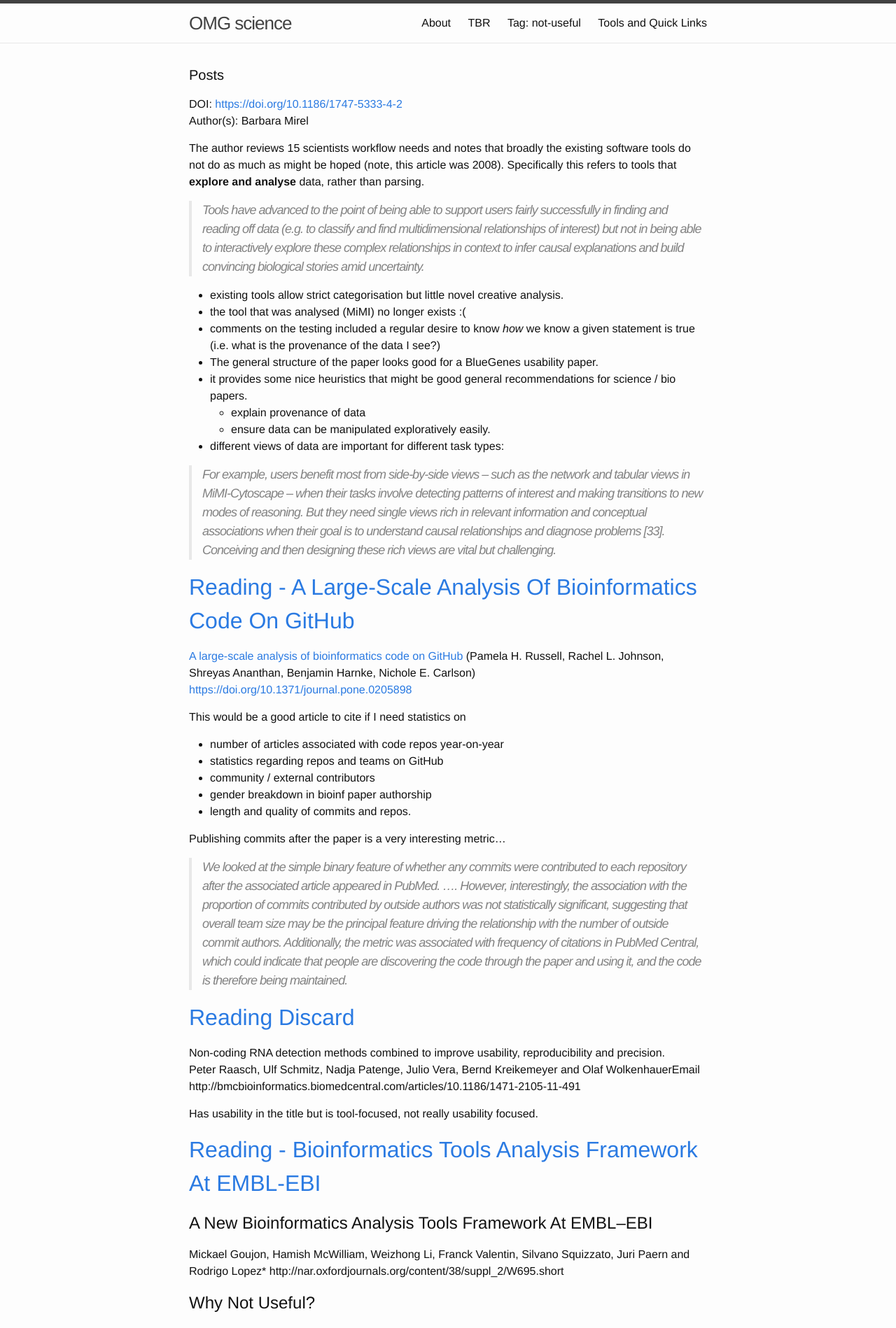
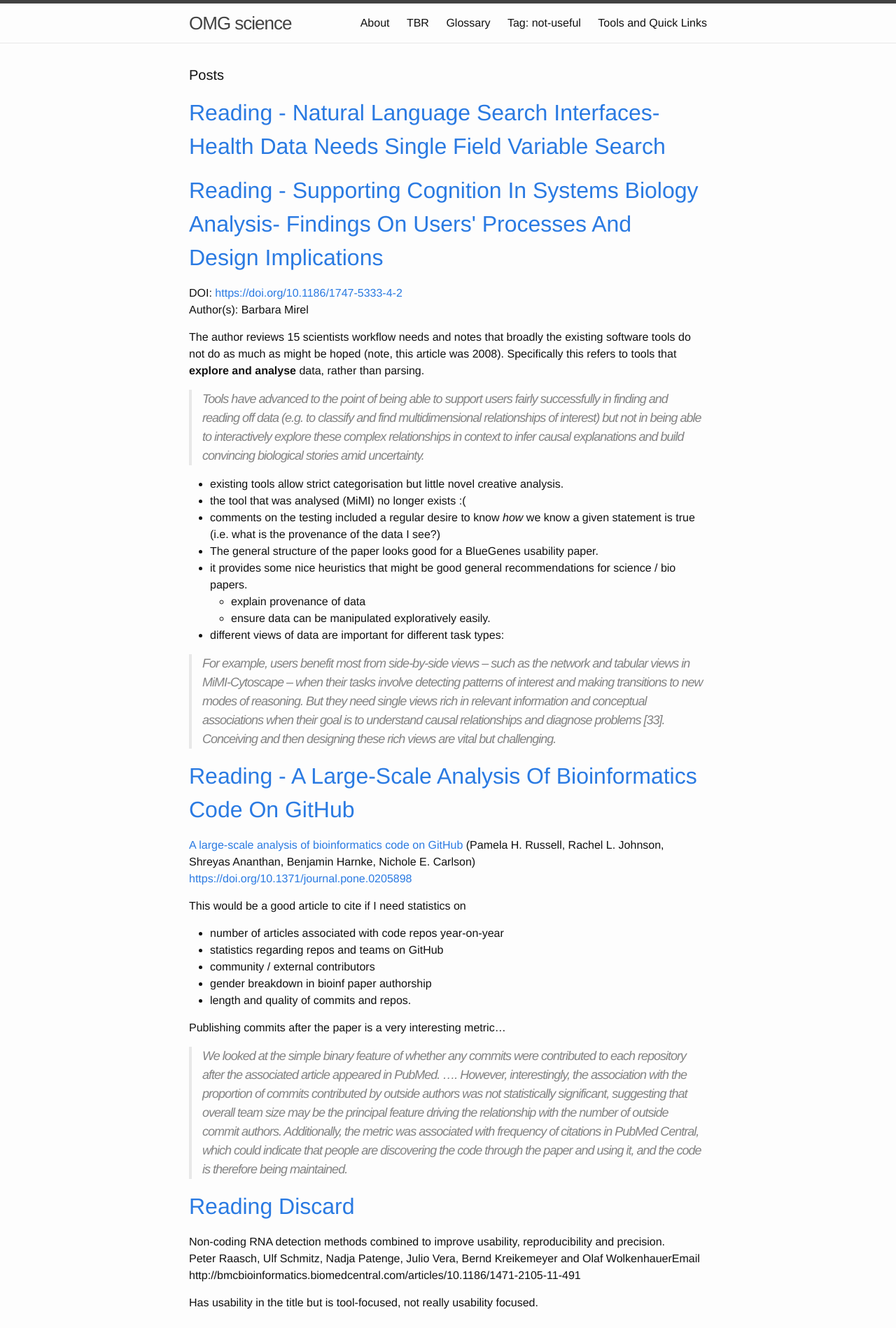
Before and after one commit to yochannah/omgscience, a Jekyll site: the page built from index.html, in a window 1280 px wide. Shown: the top 1898 px of the page at 70% size. Built offline with Jekyll 4.4.1, drawn with Linux system fonts in a browser that asks for light colours.

Commit message:
add glossary section and add reading item

```diff
--- a/Gemfile
+++ b/Gemfile
@@ -4,4 +4,6 @@
 gem 'jekyll'
 gem 'rack-jekyll'
 gem 'jekyll-tagging'
-gem 'jekyll-compose', group: [:jekyll_plugins]
+group :jekyll_plugins do
+  gem "jekyll-compose"
+end
--- /dev/null
+++ b/_posts/2019-01-24-reading-natural-language-search-interfaces-health-data-needs-single-field-variable-search.md
@@ -0,0 +1,6 @@
+---
+layout: post
+title: Reading - Natural Language Search Interfaces- Health Data Needs Single Field Variable Search
+categories: reading-list
+tags: reading usability
+---
--- a/css/main.scss
+++ b/css/main.scss
@@ -1,34 +1,23 @@
 ---
 # Only the main Sass file needs front matter (the dashes are enough)
 ---
-@charset "utf-8";
-
-
-
+@charset  "utf-8";
 // Our variables
 $base-font-family: Helvetica, Arial, sans-serif;
-$base-font-size:   16px;
-$small-font-size:  $base-font-size * 0.875;
+$base-font-size: 16px;
+$small-font-size: $base-font-size * 0.875;
 $base-line-height: 1.5;
-
-$spacing-unit:     30px;
-
-$text-color:       #111;
+$spacing-unit: 30px;
+$text-color: #111;
 $background-color: #fdfdfd;
-$brand-color:      #2a7ae2;
-
-$grey-color:       #828282;
+$brand-color: #2a7ae2;
+$grey-color: #828282;
 $grey-color-light: lighten($grey-color, 40%);
-$grey-color-dark:  darken($grey-color, 25%);
-
+$grey-color-dark: darken($grey-color, 25%);
 // Width of the content area
-$content-width:    800px;
-
-$on-palm:          600px;
-$on-laptop:        800px;
-
-
-
+$content-width: 800px;
+$on-palm: 600px;
+$on-laptop: 800px;
 // Using media queries with like this:
 // @include media-query($on-palm) {
 //     .wrapper {
@@ -37,40 +26,54 @@
 //     }
 // }
 @mixin media-query($device) {
-    @media screen and (max-width: $device) {
+   @media screen and (max-width: $device){
     @content;
   }
 }
-
-
-
 // Import partials from `sass_dir` (defaults to `_sass`)
-@import
-        "base",
-        "layout",
-        "syntax-highlighting"
-;
-
+@import "base", "layout", "syntax-highlighting";
 @mixin tag {
-  display:inline-block;
-  background:#eee; padding:0.2em 0.4em;
-  border-radius:2px;
+  display: inline-block;
+  background: #eee;
+  padding: 0.2em 0.4em;
+  border-radius: 2px;
 }
 
-.tag {  @include tag;
+.tag {
+  @include tag;
 }
 
 .tags li {
   @include tag;
-  list-style-type:none;
+  list-style-type: none;
 }
 
 .icon {
   display: inline-block;
   width: 1em;
   height: 1em;
-  vertical-align:middle;
+  vertical-align: middle;
   fill: rgba(0,0,0,0.15);
 }
 
-h1, h2, h3 {text-transform:capitalize;}
+h1,
+h2,
+h3 {
+  text-transform: capitalize;
+}
+// I was lazy figuring out the css for the dl layout. Thanks
+// https://stackoverflow.com/questions/1713048/how-to-style-dt-and-dd-so-they-are-on-the-same-line/21261303
+// Answer author: yckart: https://stackoverflow.com/users/1250044/yckart
+
+dl {
+  display: grid;
+  grid-template-columns: max-content auto;
+}
+
+dt {
+  grid-column-start: 1; font-weight:bold; margin-right:1em;
+}
+
+dd {
+  grid-column-start: 2;
+}
```
Also changed, not shown: _data/glossary.json (added, +15 -0 lines), _layouts/glossary_all.html (added, +23 -0 lines), _posts/2019-01-13-reading-supporting-cognition-in-systems-biology-analysis-findings-on-users-processes-and-design-implications.md (+1 -1 lines), glossary/index.md (added, +5 -0 lines). Lines whose indentation alone changed are shown as unchanged.
